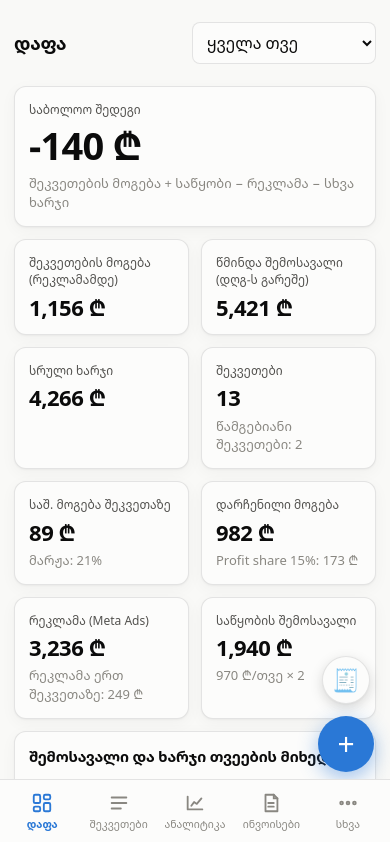
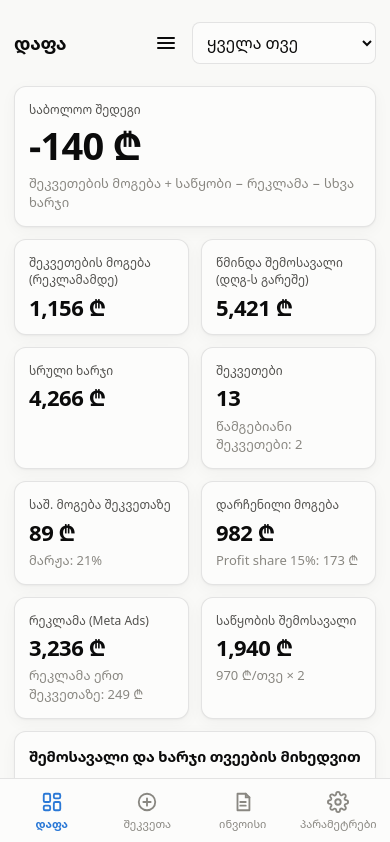
Before and after one commit to 15100115-eng/forlinear, a React (Vite) app: page / in a window 390 px wide. Shown: the top 842 px of the page. Built offline with nearby package versions, Linux system fonts and the light colour scheme.

Commit message:
Mobile navigation: hamburger drawer in the header, bottom bar with dashboard, order, invoice, settings
Co-Authored-By: Claude Fable 5.1 <noreply@anthropic.com>
Claude-Session: https://claude.ai/code/session_01KsuQrFArfHhWDHxQqDriR3

```diff
--- a/src/App.tsx
+++ b/src/App.tsx
@@ -62,9 +62,6 @@ export default function App() {
     { id: 'settings', label: t('nav_settings'), icon: Icons.settings },
   ]
   const showMonth = page === 'dashboard' || page === 'orders' || page === 'analytics'
-  const primaryIds: Page[] = ['dashboard', 'orders', 'analytics', 'invoices']
-  const primaryNav = primaryIds.map((id) => nav.find((n) => n.id === id)!)
-  const moreNav = nav.filter((n) => !primaryIds.includes(n.id))
   const go = (p: Page) => {
     setPage(p)
     setMore(false)
@@ -95,6 +92,9 @@ export default function App() {
         <div className="topbar">
           <h1>{nav.find((n) => n.id === page)?.label}</h1>
           <div className="right">
+            <button className="icon-btn burger" onClick={() => setMore(true)} aria-label={t('more')}>
+              <svg viewBox="0 0 24 24" width="24" height="24" fill="none" stroke="currentColor" strokeWidth="2" strokeLinecap="round"><path d="M4 7h16M4 12h16M4 17h16" /></svg>
+            </button>
             {showMonth && (
               <select className="inline-select" value={month} onChange={(e) => setMonth(e.target.value)} aria-label={t('month')}>
                 <option value="all">{t('allMonths')}</option>
@@ -125,21 +125,34 @@ export default function App() {
       </main>
 
       <nav className="bottom-nav" aria-label="navigation">
-        {primaryNav.map((n) => (
-          <button key={n.id} className={`tab ${page === n.id ? 'active' : ''}`} onClick={() => go(n.id)}>
-            {n.icon}
-            <span>{n.label}</span>
-          </button>
-        ))}
-        <button className={`tab ${moreNav.some((n) => n.id === page) || more ? 'active' : ''}`} onClick={() => setMore((m) => !m)}>
-          <svg viewBox="0 0 24 24" fill="none" stroke="currentColor" strokeWidth="2"><circle cx="5" cy="12" r="1.5" /><circle cx="12" cy="12" r="1.5" /><circle cx="19" cy="12" r="1.5" /></svg>
-          <span>{t('more')}</span>
+        <button className={`tab ${page === 'dashboard' ? 'active' : ''}`} onClick={() => go('dashboard')}>
+          {Icons.dashboard}
+          <span>{t('nav_dashboard')}</span>
+        </button>
+        <button className="tab" onClick={() => setForm({ open: true })}>
+          <svg viewBox="0 0 24 24" fill="none" stroke="currentColor" strokeWidth="2" strokeLinecap="round"><circle cx="12" cy="12" r="9" /><path d="M12 8v8M8 12h8" /></svg>
+          <span>{t('tab_addOrder')}</span>
+        </button>
+        <button className="tab" onClick={() => setInvoice(blankInvoice(data))}>
+          {Icons.invoice}
+          <span>{t('tab_invoice')}</span>
+        </button>
+        <button className={`tab ${page === 'settings' ? 'active' : ''}`} onClick={() => go('settings')}>
+          {Icons.settings}
+          <span>{t('nav_settings')}</span>
         </button>
       </nav>
       {more && (
-        <div className="sheet-bg" onClick={() => setMore(false)}>
-          <div className="sheet" onClick={(e) => e.stopPropagation()}>
-            {moreNav.map((n) => (
+        <div className="drawer-bg" onClick={() => setMore(false)}>
+          <div className="drawer" onClick={(e) => e.stopPropagation()}>
+            <div className="drawer-head">
+              <div className="brand" style={{ padding: 0 }}>
+                NEXT MOVE
+                <small>{lang === 'ka' ? 'ფინანსური დაფა' : 'Finance dashboard'}</small>
+              </div>
+              <button className="icon-btn" onClick={() => setMore(false)} aria-label="close">✕</button>
+            </div>
+            {nav.map((n) => (
               <button key={n.id} className={`nav-btn ${page === n.id ? 'active' : ''}`} onClick={() => go(n.id)}>
                 {n.icon} {n.label}
               </button>
@@ -147,8 +160,6 @@ export default function App() {
           </div>
         </div>
       )}
-      <button className="fab fab-secondary" onClick={() => setInvoice(blankInvoice(data))} aria-label={t('newInvoice')}>🧾</button>
-      <button className="fab" onClick={() => setForm({ open: true })} aria-label={t('addOrder')}>+</button>
 
       {invoice && (
         <InvoiceForm
--- a/src/i18n.ts
+++ b/src/i18n.ts
@@ -230,6 +230,8 @@ const ka = {
   to: 'მდე',
   more: 'სხვა',
   nav_invoices: 'ინვოისები',
+  tab_addOrder: 'შეკვეთა',
+  tab_invoice: 'ინვოისი',
   invoice: 'ინვოისი',
   newInvoice: 'ახალი ინვოისი',
   editInvoice: 'ინვოისის რედაქტირება',
@@ -503,6 +505,8 @@ const en: typeof ka = {
   to: 'to',
   more: 'More',
   nav_invoices: 'Invoices',
+  tab_addOrder: 'Order',
+  tab_invoice: 'Invoice',
   invoice: 'Invoice',
   newInvoice: 'New invoice',
   editInvoice: 'Edit invoice',
--- a/src/index.css
+++ b/src/index.css
@@ -235,7 +235,7 @@ tr.total td { font-weight: 600; border-top: 2px solid var(--axis); }
 .sr-only { position: absolute; left: -9999px; }
 
 /* ---------- Mobile ---------- */
-.bottom-nav, .fab, .sheet-bg { display: none; }
+.bottom-nav, .drawer-bg, .burger { display: none; }
 .order-cards { display: none; }
 
 @media (max-width: 900px) {
@@ -299,23 +299,19 @@ tr.total td { font-weight: 600; border-top: 2px solid var(--axis); }
   }
   .bottom-nav .tab {
     flex: 1; display: flex; flex-direction: column; align-items: center; gap: 3px; border: 0; background: transparent;
-    color: var(--muted); font-size: 10.5px; padding: 6px 2px; border-radius: 8px; cursor: pointer; min-width: 0;
+    color: var(--muted); font-size: 11px; padding: 6px 2px; border-radius: 8px; cursor: pointer; min-width: 0;
   }
   .bottom-nav .tab span { white-space: nowrap; overflow: hidden; text-overflow: ellipsis; max-width: 100%; }
   .bottom-nav .tab svg { width: 22px; height: 22px; }
   .bottom-nav .tab.active { color: var(--accent); font-weight: 600; }
-  .fab {
-    display: flex; position: fixed; right: 16px; bottom: calc(72px + env(safe-area-inset-bottom)); z-index: 39;
-    width: 56px; height: 56px; border-radius: 50%; border: 0; background: var(--accent); color: #fff; font-size: 30px; line-height: 1;
-    align-items: center; justify-content: center; box-shadow: 0 6px 20px rgba(42, 120, 214, 0.45); cursor: pointer;
+  .burger { display: inline-flex; padding: 6px; color: var(--text); }
+  .drawer-bg { display: block; position: fixed; inset: 0; background: rgba(0, 0, 0, 0.4); z-index: 60; }
+  .drawer {
+    position: absolute; top: 0; right: 0; bottom: 0; width: min(300px, 84vw); background: var(--surface); padding: 16px 12px calc(16px + env(safe-area-inset-bottom));
+    display: flex; flex-direction: column; gap: 4px; box-shadow: -8px 0 30px rgba(0, 0, 0, 0.25); overflow-y: auto;
   }
-  .fab-secondary { display: flex; bottom: calc(140px + env(safe-area-inset-bottom)); width: 48px; height: 48px; right: 20px; font-size: 22px; background: var(--surface); color: var(--text); border: 1px solid var(--border); box-shadow: var(--shadow), 0 4px 14px rgba(0,0,0,0.12); }
-  .sheet-bg { display: block; position: fixed; inset: 0; background: rgba(0, 0, 0, 0.35); z-index: 41; }
-  .sheet {
-    position: absolute; left: 0; right: 0; bottom: 0; background: var(--surface); border-radius: 16px 16px 0 0; padding: 12px 10px calc(72px + env(safe-area-inset-bottom));
-    display: flex; flex-direction: column; gap: 4px;
-  }
-  .sheet .nav-btn { padding: 13px 12px; font-size: 16px; }
+  .drawer-head { display: flex; justify-content: space-between; align-items: flex-start; padding: 0 6px 14px; }
+  .drawer .nav-btn { padding: 13px 12px; font-size: 16px; }
 }
 
 .order-card { background: var(--surface); border: 1px solid var(--border); border-radius: 12px; padding: 12px 14px; cursor: pointer; }
@@ -447,7 +443,7 @@ input[type='date']::-webkit-date-and-time-value { text-align: left; }
   .print-only .inv-doc { padding: 12mm 16mm 14mm 22mm; min-height: 297mm; box-sizing: border-box; }
   .inv-bar { display: block; position: fixed; left: 0; top: 0; width: 7mm; height: 297mm; background: #f4841f; }
   .app { display: block !important; }
-  .app > .sidebar, .app > .main, .app > .bottom-nav, .app > .fab, .app > .sheet-bg, .modal-bg { display: none !important; }
+  .app > .sidebar, .app > .main, .app > .bottom-nav, .app > .drawer-bg, .modal-bg { display: none !important; }
   .print-only { display: block !important; }
   .inv-doc { min-width: 0; font-size: 12.5px; }
   .modal-bg { display: none !important; }
```
